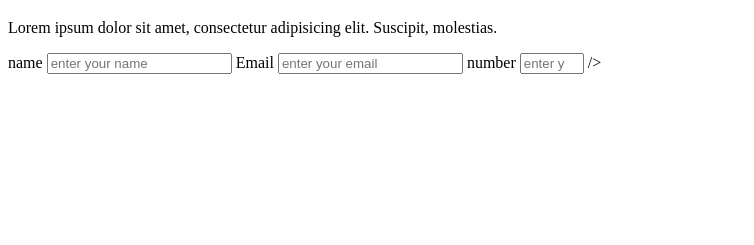
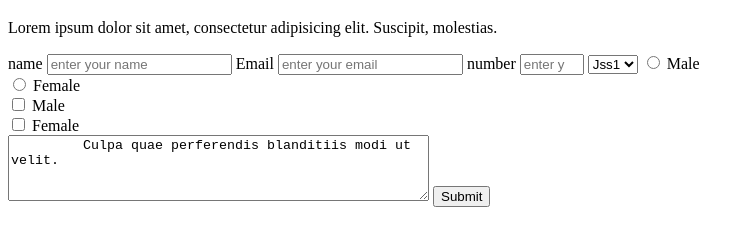
Before and after one commit to menawar/khalid-sylvester, a plain HTML site: page fcc-test-suite-template-master/index.html in a window 1280 px wide. Shown: the part 61-306 px from the top of the page, without its empty margins (0-754 px from the left). Drawn offline with Linux system fonts and the light colour scheme.

Commit message:
last commit

```diff
--- a/fcc-test-suite-template-master/index.html
+++ b/fcc-test-suite-template-master/index.html
@@ -32,20 +32,42 @@
           name="email"
           placeholder="enter your email"
           required
-
         />
         <label id="number-label" for="nubmer">number</label>
         <input
-        type="number"
-        id="number"
-        name="number"
-        placeholder="enter you number"
-        <input type="number" id="tentacles" name="tentacles"
-       min="10" max="100">
-      />
+          type="number"
+          id="number"
+          name="number"
+          placeholder="enter you number"
+          <input
+          type="number"
+          id="tentacles"
+          name="tentacles"
+          min="10"
+          max="100"
+        />
 
+        <select name="form-group" id="dropdown">
+          <option value="jss1">Jss1</option>
+          <option value="jss2">Jss2</option>
+          <option value="jss3">Jss3</option>
+          <option value="ss1">Ss1</option>
+        </select>
+        <input type="radio" id="male" name="gender" value="male" />
+        <label for="male">Male</label><br />
+        <input type="radio" id="male" name="gender" value="female" />
+        <label for="male">Female</label><br />
 
+        <input type="checkbox" id="male" name="gender" value="male" />
+        <label for="male">Male</label><br />
+        <input type="checkbox" id="male" name="gender" value="female" />
+        <label for="male">Female</label><br />
 
+        <textarea id="textarea" name="comment" rows="4" cols="50">
+         Culpa quae perferendis blanditiis modi ut velit.
+        </textarea>
+
+        <button id="submit">Submit</button>
       </form>
     </div>
     <script src="https://cdn.freecodecamp.org/testable-projects-fcc/v1/bundle.js"></script>
```
